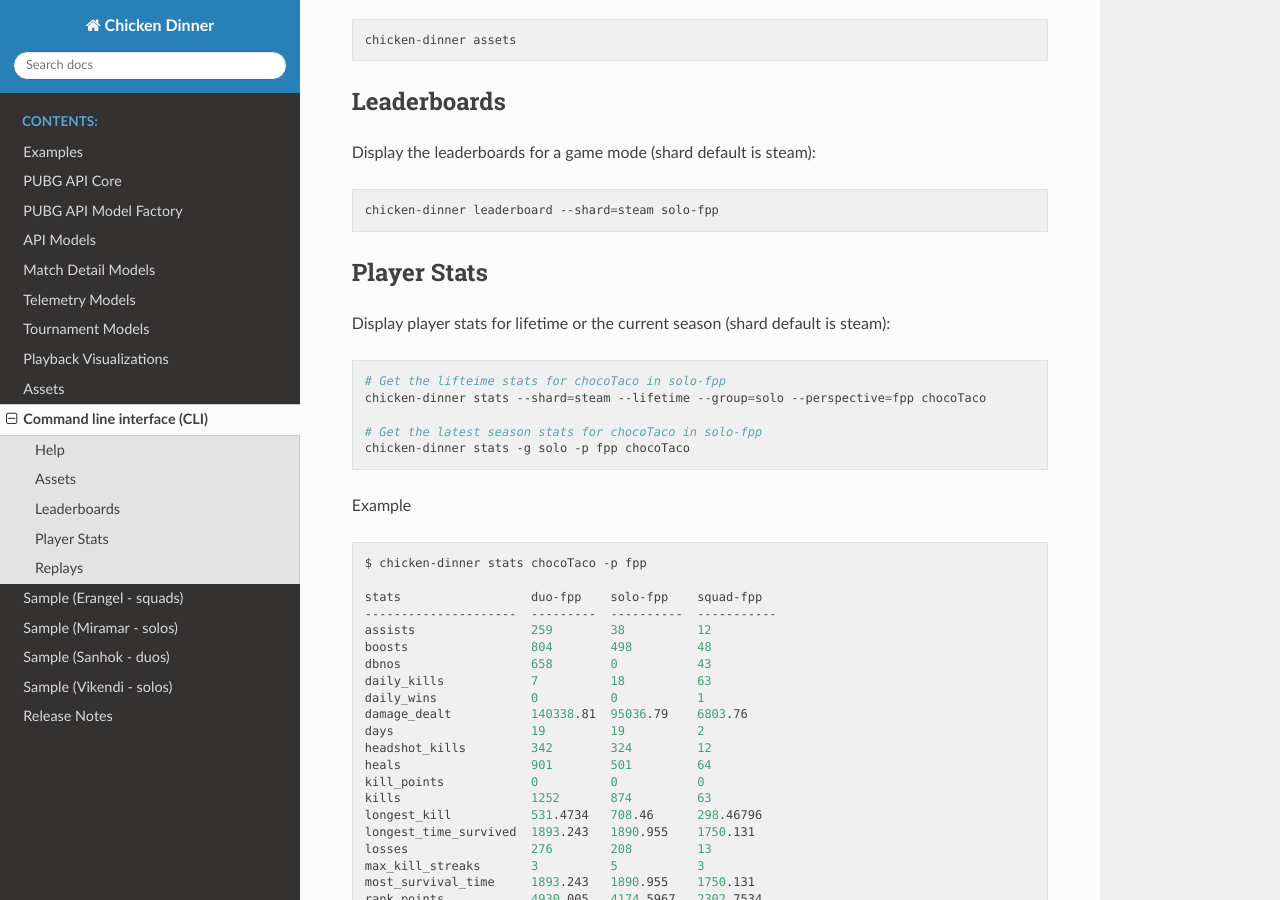
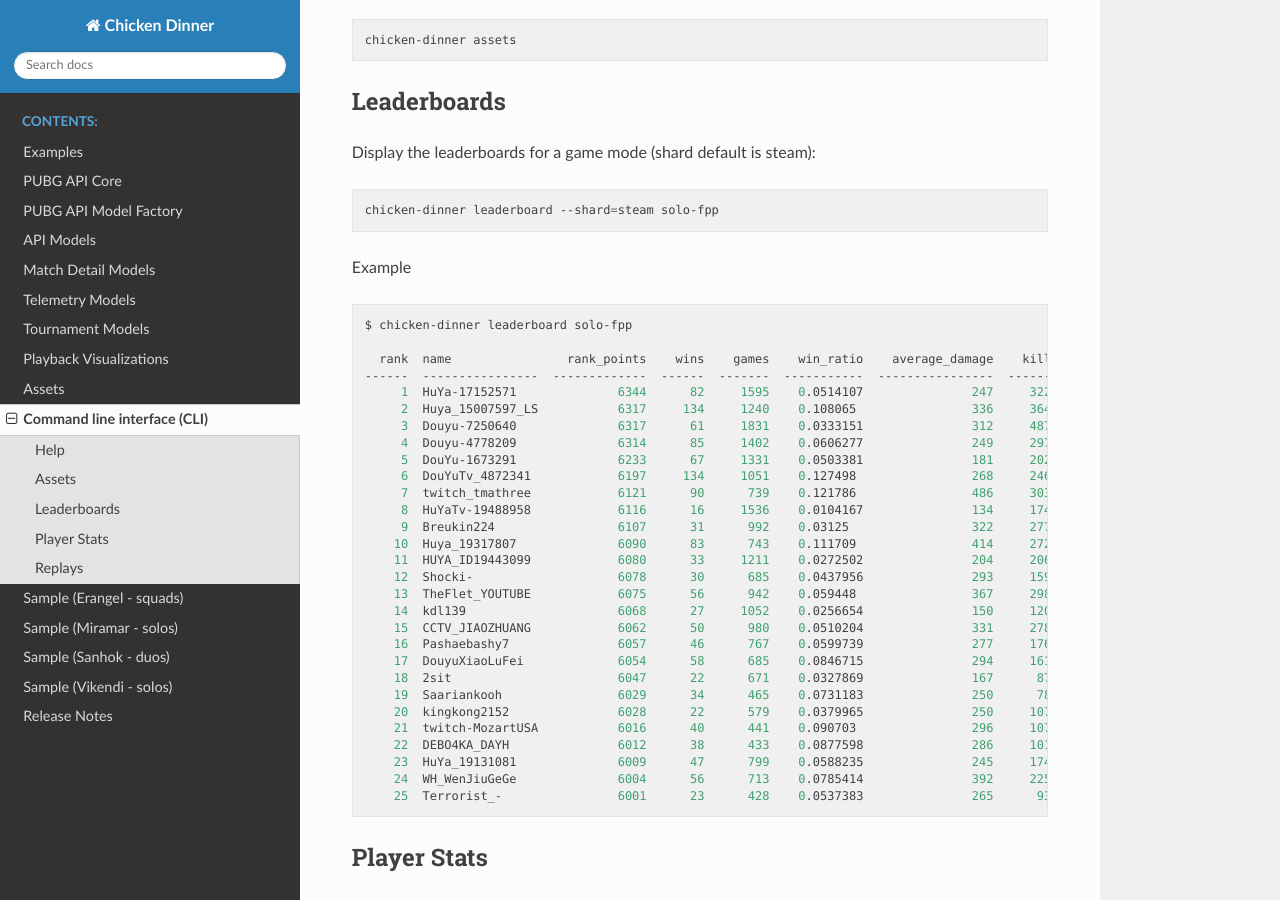
Before and after one commit to crflynn/chicken-dinner, a Sphinx documentation site: the page built from docs/cli/cli.rst, in a window 1280 px wide and 900 px high, scrolled down 940 px. Built offline with Sphinx 7.4.7 and the Read the Docs theme 2.0.0, drawn with Linux system fonts in a browser that asks for light colours.

Commit message:
add leaderboard example

```diff
--- a/docs/cli/cli.rst
+++ b/docs/cli/cli.rst
@@ -54,6 +54,40 @@ Display the leaderboards for a game mode (shard default is steam):
 .. code-block:: bash
 
     chicken-dinner leaderboard --shard=steam solo-fpp
+
+Example
+
+.. code-block:: bash
+
+    $ chicken-dinner leaderboard solo-fpp
+
+      rank  name                rank_points    wins    games    win_ratio    average_damage    kills    kill_death_ratio    average_rank
+    ------  ----------------  -------------  ------  -------  -----------  ----------------  -------  ------------------  --------------
+         1  HuYa-17152571              6344      82     1595    0.0514107               247     3229             2.12714         37.6796
+         2  Huya_15007597_LS           6317     134     1240    0.108065                336     3643             3.28494         31.6234
+         3  Douyu-7250640              6317      61     1831    0.0333151               312     4871             2.75198         42.8514
+         4  Douyu-4778209              6314      85     1402    0.0606277               249     2978             2.25265         32.6098
+         5  DouYu-1673291              6233      67     1331    0.0503381               181     2023             1.60047         33.0834
+         6  DouYuTv_4872341            6197     134     1051    0.127498                268     2468             2.67389         25.5138
+         7  twitch_tmathree            6121      90      739    0.121786                486     3039             4.68259         36.4073
+         8  HuYaTv-19488958            6116      16     1536    0.0104167               134     1741             1.14539         50.3125
+         9  Breukin224                 6107      31      992    0.03125                 322     2772             2.86068         51.8054
+        10  Huya_19317807              6090      83      743    0.111709                414     2729             4.12859         33.611
+        11  HUYA_ID19443099            6080      33     1211    0.0272502               204     2064             1.75212         39.052
+        12  Shocki-                    6078      30      685    0.0437956               293     1592             2.43053         41.3445
+        13  TheFlet_YOUTUBE            6075      56      942    0.059448                367     2985             3.36907         55.0881
+        14  kdl139                     6068      27     1052    0.0256654               150     1206             1.16297         26.4582
+        15  CCTV_JIAOZHUANG            6062      50      980    0.0510204               331     2784             2.99355         38.8153
+        16  Pashaebashy7               6057      46      767    0.0599739               277     1767             2.44737         43.5776
+        17  DouyuXiaoLuFei             6054      58      685    0.0846715               294     1611             2.56529         34.8569
+        18  2sit                       6047      22      671    0.0327869               167      872             1.34361         40.0686
+        19  Saariankooh                6029      34      465    0.0731183               250      785             1.82135         26.6882
+        20  kingkong2152               6028      22      579    0.0379965               250     1076             1.93178         32
+        21  twitch-MozartUSA           6016      40      441    0.090703                296     1075             2.6808          23.7166
+        22  DEBO4KA_DAYH               6012      38      433    0.0877598               286     1011             2.55303         26.0046
+        23  HuYa_19131081              6009      47      799    0.0588235               245     1745             2.32048         41.6909
+        24  WH_WenJiuGeGe              6004      56      713    0.0785414               392     2256             3.42857         41.4109
+        25  Terrorist_-                6001      23      428    0.0537383               265      935             2.30864         25.535
 
 
 Player Stats
```
